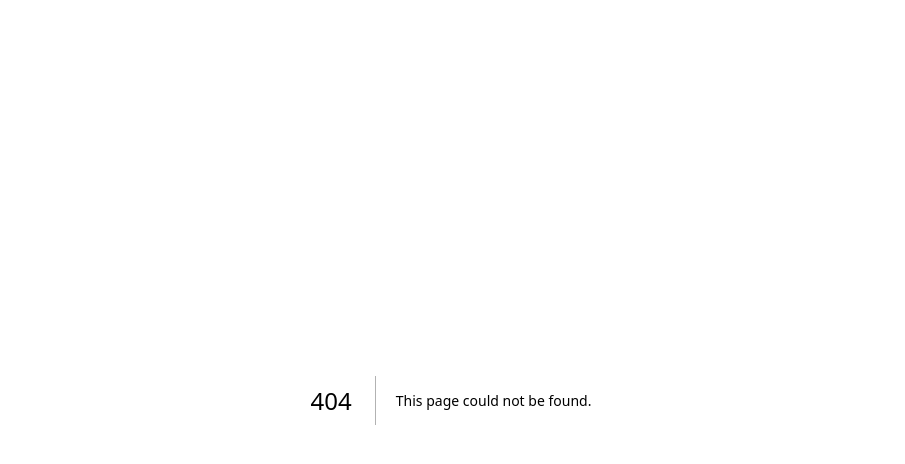
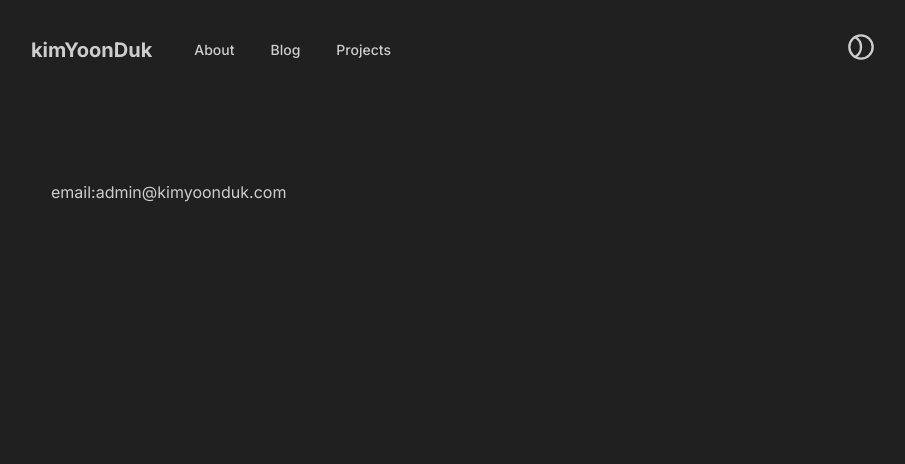
Before and after one commit to kimyoonduk/dotcom, a Next.js app: page /contact in a window 1280 px wide. Before the commit this address had no page. Shown: the top 464 px of the page, without its empty margins (189-1094 px from the left). Built offline with nearby package versions, Linux system fonts and the light colour scheme.

Commit message:
contact page

```diff
--- a/_components/entry/project-entry.tsx
+++ b/_components/entry/project-entry.tsx
@@ -30,7 +30,9 @@ const ProjectEntry = ({
       <div className="card-body">
         <h2 className="card-title">
           {title}
-          <IconLink iconComponent={<ExtLink size={18} />} href={href} />
+          {href !== "" && (
+            <IconLink iconComponent={<ExtLink size={18} />} href={href} />
+          )}
           {gitUrl && (
             <IconLink iconComponent={<Github size={18} />} href={gitUrl} />
           )}
--- a/_components/header/index.tsx
+++ b/_components/header/index.tsx
@@ -57,7 +57,7 @@ export const Header = ({ render, home, links }: Props) => {
     { icon: <Github />, href: "https://www.github.com/kimyoonduk" },
     { icon: <Linkedin />, href: "https://www.linkedin.com/in/kimyoonduk" },
     { icon: <Twitter />, href: "https://www.twitter.com/kimyoonduk" },
-    { icon: <Mail />, href: "mailto:yd@kimyoonduk.com" },
+    { icon: <Mail />, href: "/contact" },
   ];
 
   const navEnd = home && (
--- a/app/(subpages)/about/page.tsx
+++ b/app/(subpages)/about/page.tsx
@@ -1,4 +1,22 @@
-// import Link from "next/link";
+import { Github, Linkedin, Twitter, Mail } from "@/_components/icons";
+import IconLink from "@/_components/theme/icon-link";
+
+const iconList = [
+  { icon: <Github />, href: "https://www.github.com/kimyoonduk" },
+  { icon: <Linkedin />, href: "https://www.linkedin.com/in/kimyoonduk" },
+  { icon: <Twitter />, href: "https://www.twitter.com/kimyoonduk" },
+  { icon: <Mail />, href: "/contact" },
+];
+
+const navEnd = (
+  <ul className="menu menu-horizontal menu-sm pr-4 hidden sm:flex">
+    {iconList.map((iconObj) => (
+      <li key={iconObj.href} className="px-0.5">
+        <IconLink iconComponent={iconObj.icon} href={iconObj.href} />
+      </li>
+    ))}
+  </ul>
+);
 
 export const metadata = {
   title: "About",
@@ -28,6 +46,8 @@ const About = () => {
       </ul>
       <p></p>
       <p></p>
+
+      <div></div>
     </div>
   );
 };
--- /dev/null
+++ b/app/(subpages)/contact/page.tsx
@@ -0,0 +1,20 @@
+"use client";
+
+import { useState, useEffect } from "react";
+
+const Contact = () => {
+  const email = ["admin", "kimyoonduk.com"];
+  const [emailLink, setEmailLink] = useState("");
+
+  useEffect(() => {
+    setEmailLink(email.join("@"));
+  }, [email]);
+
+  return (
+    <div>
+      email:
+      {emailLink}
+    </div>
+  );
+};
+export default Contact;
```
